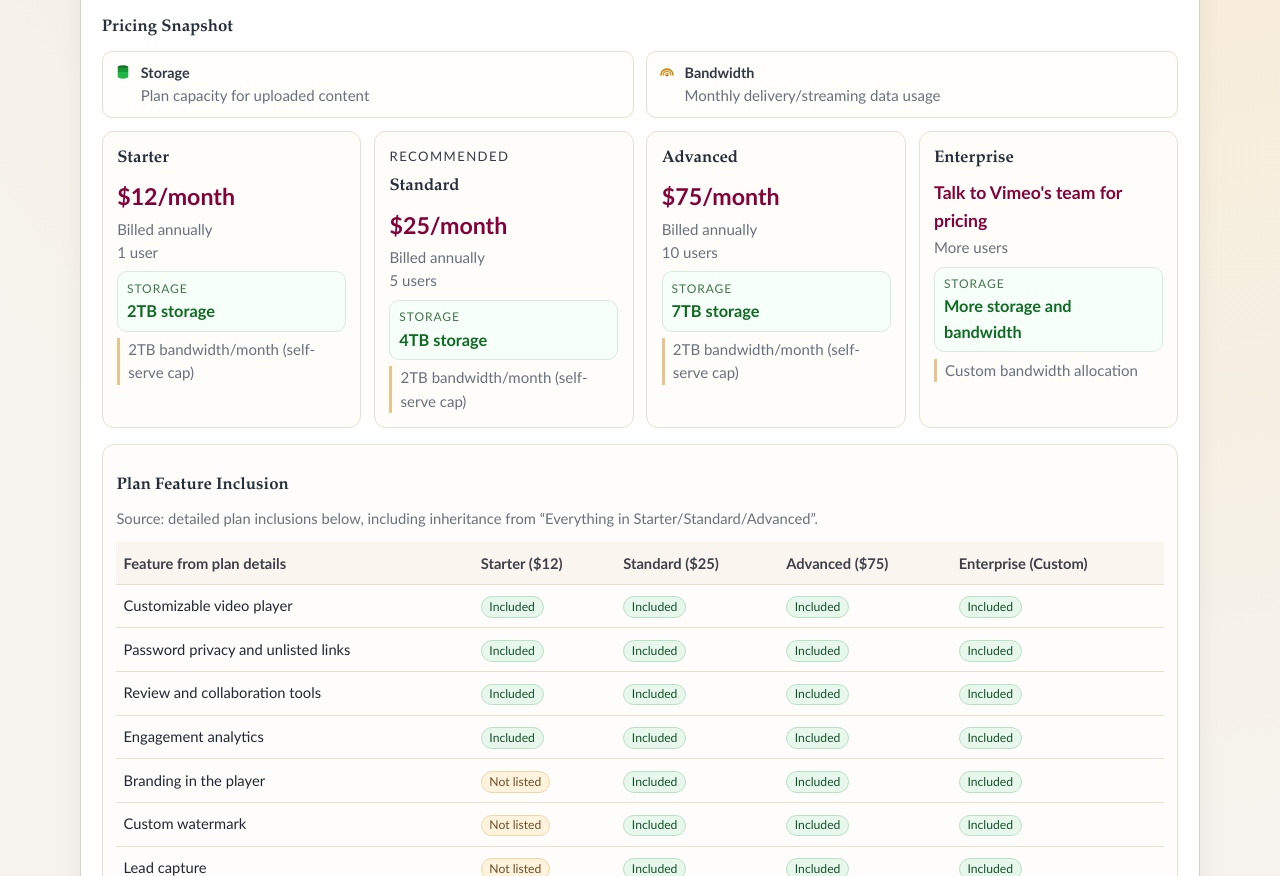
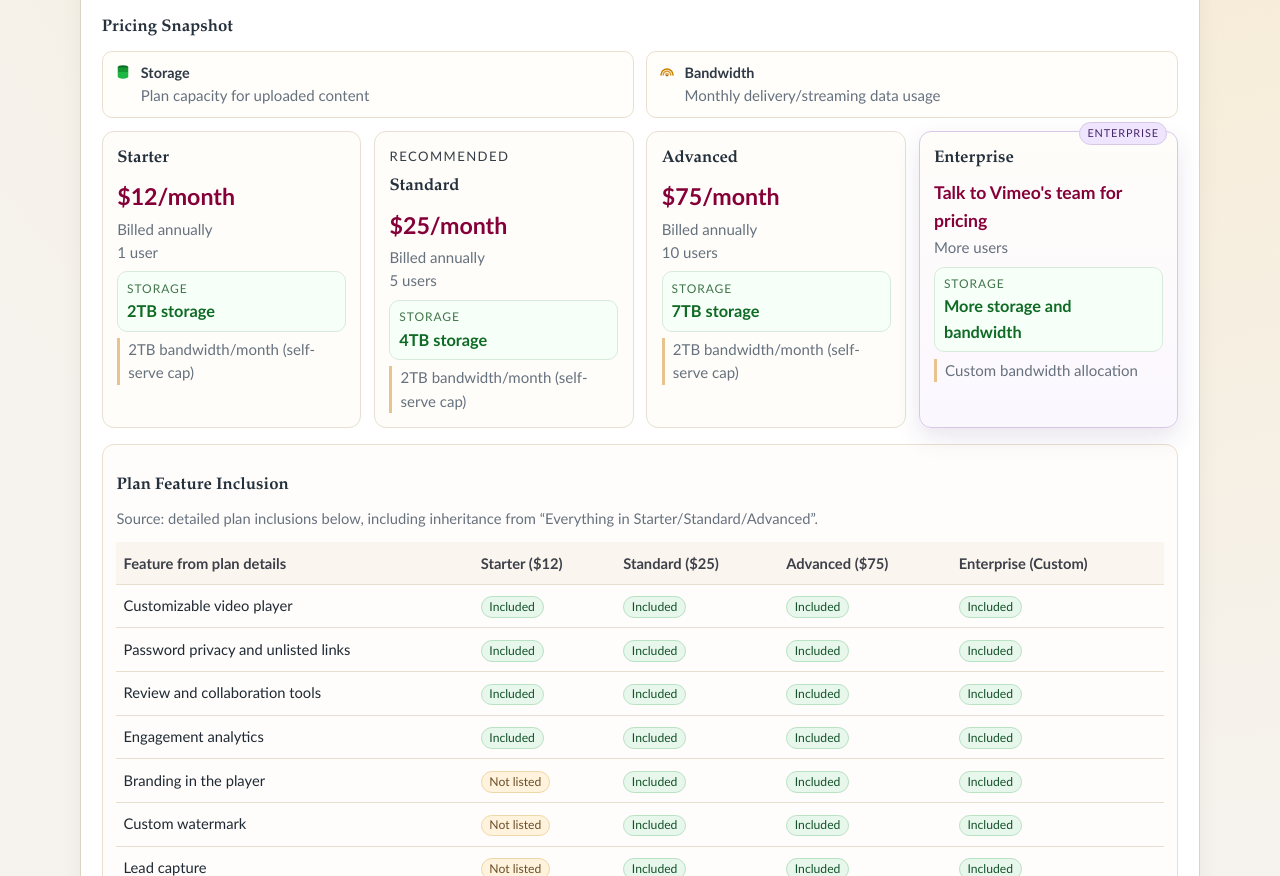
Before and after one commit to jdsr-ou/upou-vimeo, a Next.js app: page / in a window 1280 px wide. Shown: the part 1020-1896 px from the top of the page. Built offline with nearby package versions, Linux system fonts and the light colour scheme.

Commit message:
Refine header metadata and highlight Enterprise pricing card

```diff
--- a/app/globals.css
+++ b/app/globals.css
@@ -141,6 +141,28 @@
   border-radius: 12px;
   padding: 0.9rem;
   background: #fffdf9;
+}
+
+.enterprise-card {
+  border-color: #d8c8e8;
+  background: linear-gradient(180deg, #fffdf9 0%, #fbf7ff 100%);
+  box-shadow: 0 10px 24px rgba(71, 38, 107, 0.12);
+  position: relative;
+}
+
+.enterprise-card::before {
+  content: "Enterprise";
+  position: absolute;
+  top: -10px;
+  right: 10px;
+  font-size: 0.68rem;
+  letter-spacing: 0.08em;
+  text-transform: uppercase;
+  color: #47266b;
+  background: #efe5ff;
+  border: 1px solid #d8c8e8;
+  border-radius: 999px;
+  padding: 0.14rem 0.46rem;
 }
 
 .plan-card h3 {
--- a/app/page.js
+++ b/app/page.js
@@ -339,7 +339,7 @@
     <>
       <header className="hero">
         <div className="container">
-          <p className="eyebrow">Strategic Evaluation Report</p>
+          <p className="eyebrow">Evaluation Report</p>
           <h1>Vimeo for UPOU&apos;s Video Storage Infrastructure</h1>
           <p className="subtitle">
             Strategic assessment for UP Open University focused on pricing, institutional fit, and
@@ -350,7 +350,6 @@
             integrated into UPOU&apos;s LMS environment.
           </p>
           <div className="meta-row">
-            <span>Institution: UP Open University</span>
             <span>Date: March 11, 2026</span>
           </div>
         </div>
@@ -410,7 +409,7 @@
                 <p className="limit bandwidth-note">{plan.bandwidth}</p>
               </article>
             ))}
-            <article className="plan-card" key={enterprisePlan.label}>
+            <article className="plan-card enterprise-card" key={enterprisePlan.label}>
               <h3>{enterprisePlan.label}</h3>
               <p className="price" style={{ fontSize: "1.1rem" }}>{enterprisePlan.note}</p>
               <p className="limit">{enterprisePlan.users}</p>
```
